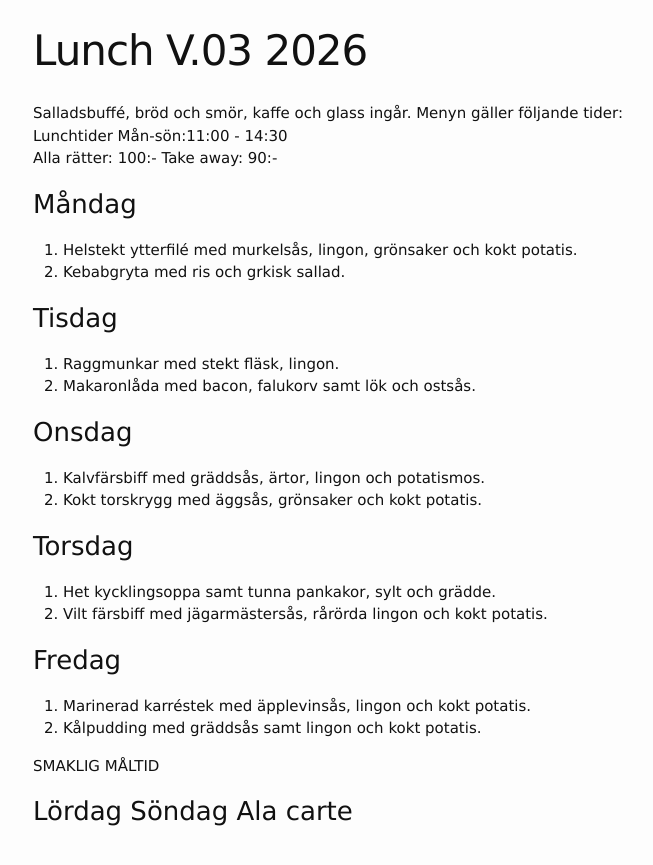
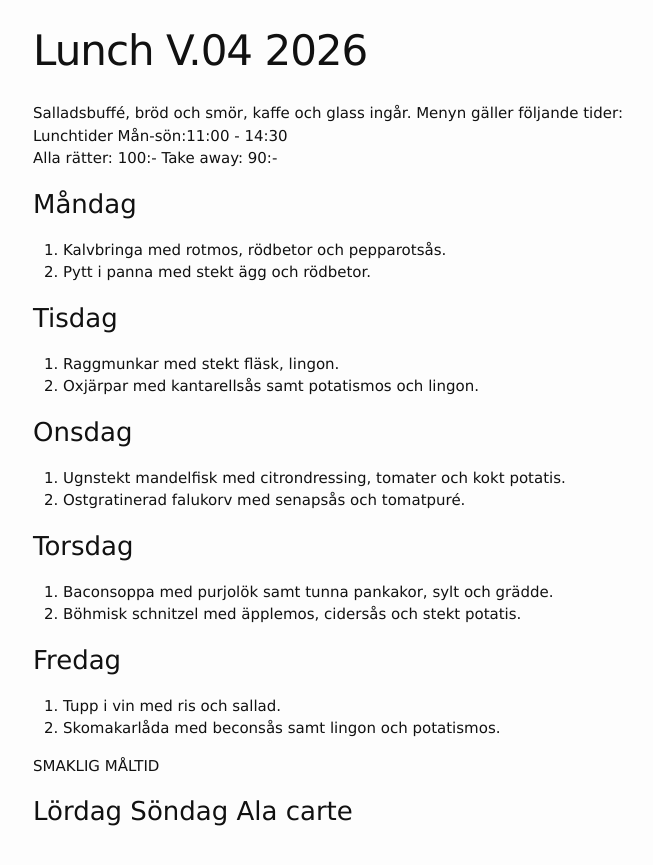
Before and after one commit to FarInn62/farinn62.github.io, a Jekyll site: the page built from lunch.md, in a window 1280 px wide. Shown: the top 865 px of the page, without its empty margins (237-890 px from the left). Built offline with Jekyll 4.4.1, drawn with Linux system fonts in a browser that asks for light colours.

Commit message:
Update lunch menu for version 2026

```diff
--- a/lunch.md
+++ b/lunch.md
@@ -1,6 +1,6 @@
 ---
 layout: foodmenu
-title: Lunch V.03 2026
+title: Lunch V.04 2026
 permalink: /lunch/
 published: true
 ---
@@ -11,27 +11,27 @@ Alla rätter: 100:- Take away: 90:-
 
 ### Måndag
 
-1. Helstekt ytterfilé med murkelsås, lingon, grönsaker och kokt potatis.
-2. Kebabgryta med ris och grkisk sallad.
+1. Kalvbringa med rotmos, rödbetor och pepparotsås.
+2. Pytt i panna med stekt ägg och rödbetor.
 
 ### Tisdag
 
 1. Raggmunkar med stekt fläsk, lingon.
-2. Makaronlåda med bacon, falukorv samt lök och ostsås.
+2. Oxjärpar med kantarellsås samt potatismos och lingon.
 
 ### Onsdag
 
-1. Kalvfärsbiff med gräddsås, ärtor, lingon och potatismos.
-2. Kokt torskrygg med äggsås, grönsaker och kokt potatis.
+1. Ugnstekt mandelfisk med citrondressing, tomater och kokt potatis.
+2. Ostgratinerad falukorv med senapsås och tomatpuré.
 
 ### Torsdag
-1.  Het kycklingsoppa samt tunna pankakor, sylt och grädde.
-2.  Vilt färsbiff med jägarmästersås, rårörda lingon och kokt potatis.
+1.  Baconsoppa med purjolök samt tunna pankakor, sylt och grädde.
+2.  Böhmisk schnitzel med äpplemos, cidersås och stekt potatis.
 
 ### Fredag
 
-1. Marinerad karréstek med äpplevinsås, lingon och kokt potatis.
-2. Kålpudding med gräddsås samt lingon och kokt potatis.
+1. Tupp i vin med ris och sallad.
+2. Skomakarlåda med beconsås samt lingon och potatismos.
 
 SMAKLIG MÅLTID
 
```
